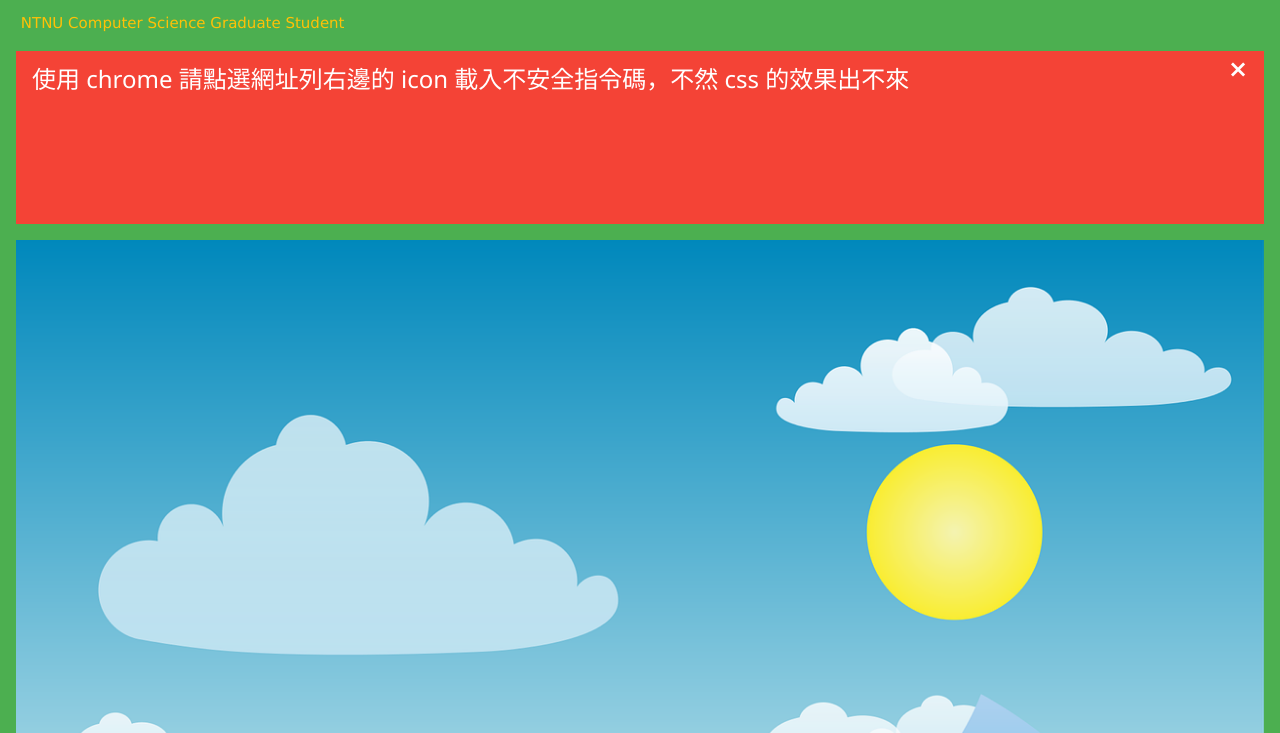
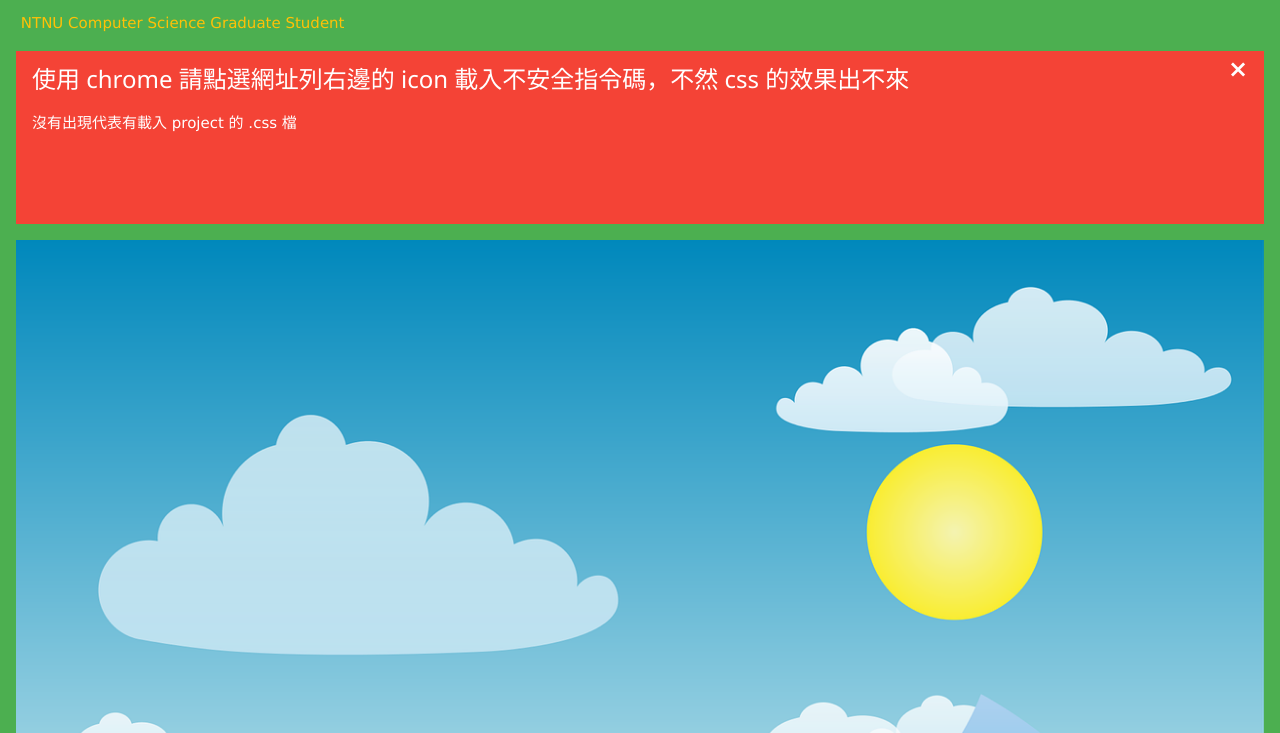
Before and after one commit to ianctw16/XML_hw, a plain HTML site: page index.html in a window 1280 px wide. Shown: the part 67-800 px from the top of the page. Drawn offline with Linux system fonts and the light colour scheme.

Commit message:
5
content text change.

```diff
--- a/index.html
+++ b/index.html
@@ -24,7 +24,7 @@
     <div class="w3-panel w3-red">
         <span onclick="this.parentElement.style.display='none'" class="w3-closebtn">&times;</span>
         <h3>使用 chrome 請點選網址列右邊的 icon 載入不安全指令碼，不然 css 的效果出不來</h3>
-        <p>&nbsp;</p>
+        <p>沒有出現代表有載入 project 的 .css 檔</p>
         <p>&nbsp;</p>
         <p>&nbsp;</p>
     </div>
```
